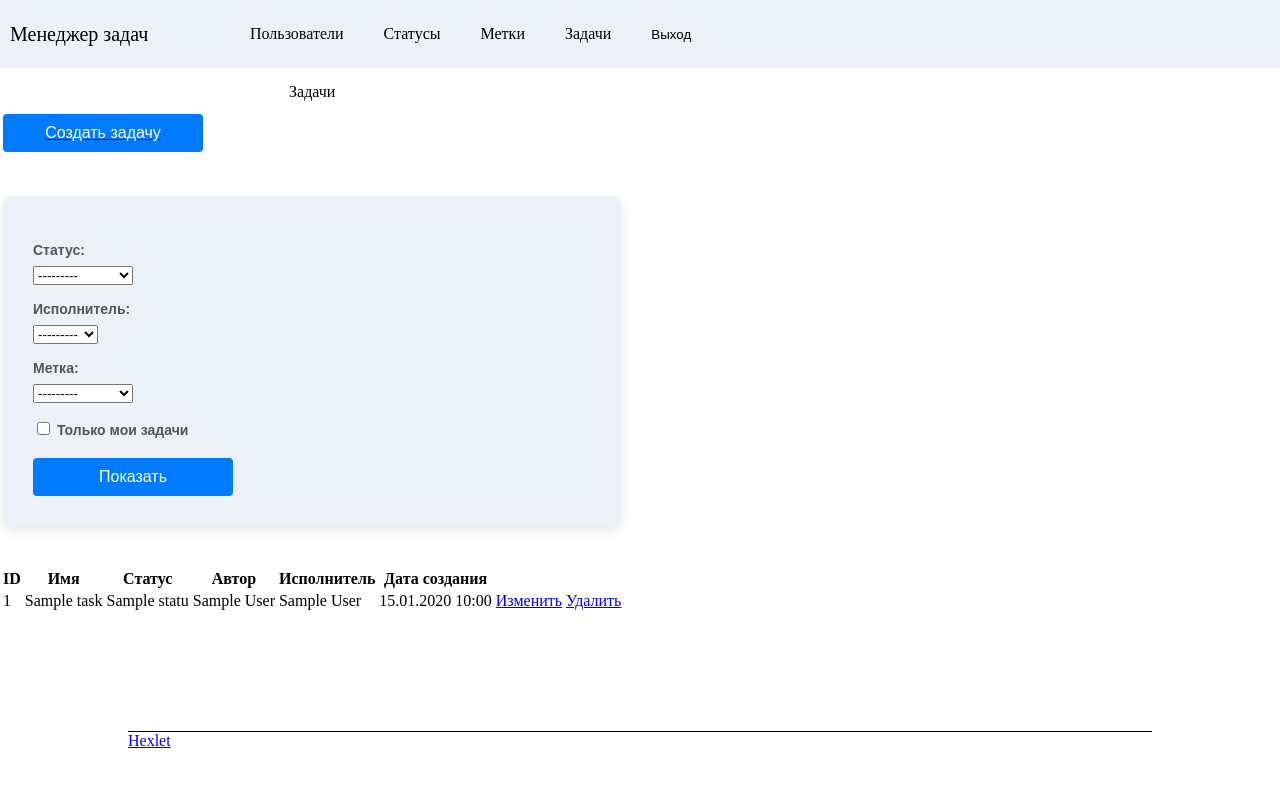
After one commit to A-leks-andr/python-project-52, a Django app: page /tasks/ in a window 1280 px wide. The commit adds this page. Shown: the top 787 px of the page. Run offline with Django 5.2, Linux system fonts and the light colour scheme; a user stored in the database is signed in; tables that the repository leaves empty hold one stand-in row (values such as "Sample post").

Commit message:
added and fixed files for task

```diff
--- a/pyproject.toml
+++ b/pyproject.toml
@@ -7,6 +7,7 @@ requires-python = ">=3.14"
 dependencies = [
     "dj-database-url>=3.1.0",
     "django>=6.0.1",
+    "django-filter>=25.2",
     "gunicorn>=23.0.0",
     "psycopg2-binary>=2.9.11",
     "python-dotenv>=1.2.1",
--- /dev/null
+++ b/staticfiles_collected/task.css
@@ -0,0 +1,106 @@
+/* Базовый контейнер формы */
+.login-form {
+  width: 100%;
+  max-width: 1000px;
+  margin: 40px auto; /* Центрирует саму форму на странице */
+  padding: 30px;
+  background-color: #EBF1F7;
+  border-radius: 8px;
+  box-shadow: 0 4px 12px rgba(0, 0, 0, 0.1);
+  font-family: Arial, sans-serif;
+  box-sizing: border-box;
+  /* Устанавливаем базовое выравнивание по центру для всего содержимого */
+  text-align: left;
+}
+
+.login-form h1 {
+  margin-top: 0;
+  margin-bottom: 25px;
+  color: #333;
+  /* text-align: center; <- Это теперь наследуется от .login-form */
+  font-size: 24px;
+}
+
+/* Группировка меток и полей */
+.form-group {
+  margin-bottom: 20px;
+  /* Отключаем Flexbox, который вызывал проблемы с выравниванием меток */
+  /* display: flex; flex-direction: column; align-items: center; */
+}
+
+/* Метки должны быть блочными элементами, чтобы работать с шириной */
+.login-form label {
+  display: block;
+  margin-bottom: 8px;
+  color: #555;
+  font-size: 14px;
+  /* Выравниваем текст метки по центру над полем ввода */
+  text-align: left;
+}
+
+/* Стилизация полей ввода */
+.login-form input[type="text"],
+.login-form input[type="password"] {
+  width: 100%;
+  max-width: 1000px; /* Ограничиваем ширину поля */
+  padding: 12px;
+  border: 1px solid #ccc;
+  border-radius: 4px;
+  box-sizing: border-box;
+  font-size: 16px;
+  transition: border-color 0.3s ease;
+  /* Центрируем блок input внутри формы с помощью margin: auto */
+  margin-left: auto;
+  margin-right: auto;
+}
+
+.login-form input:focus {
+  border-color: #007bff;
+  outline: none;
+}
+
+/* Стилизация кнопки */
+.submit-btn-red {
+  width: 100%;
+  max-width: 170px;
+  background-color: #ff5c57;
+  padding: 6px;
+  color: #fff;
+  border: none;
+  border-radius: 4px;
+  font-size: 16px;
+  cursor: pointer;
+  transition: background-color 0.3s ease;
+  margin-top: 10px;
+  box-sizing: border-box;
+  /* Центрируем кнопку с помощью margin: auto (display block обязателен) */
+  display: block;
+}
+
+/* Стилизация кнопки */
+.submit-btn-blue {
+  width: 100%;
+  max-width: 200px; /* Ограничиваем ширину кнопки */
+  padding: 10px 20px;
+  background-color: #007bff;
+  color: #fff;
+  border: none;
+  border-radius: 4px;
+  font-size: 16px;
+  cursor: pointer;
+  transition: background-color 0.3s ease;
+  margin-top: 10px;
+  box-sizing: border-box;
+  /* Центрируем кнопку с помощью margin: auto (display block обязателен) */
+  display: block;
+}
+
+.submit-btn:hover {
+  background-color: #0056b3;
+}
+
+.explanation {
+  font-size: 12px;
+  margin-bottom: 12px;
+  color: #5a5a5a;
+}
--- a/staticfiles_collected/users.css
+++ b/staticfiles_collected/users.css
@@ -1,7 +1,7 @@
 
 table {
     width: 80%;
-    min-width: 500px;
+    min-width: 450px;
     border-collapse: collapse;
     margin: 25px auto;
     font-size: 0.9em;
--- a/task_manager/menu.py
+++ b/task_manager/menu.py
@@ -8,6 +8,6 @@ menu_registered = [
     {"url_name": "users", "name": "Пользователи"},
     {"url_name": "statuses", "name": "Статусы"},
     {"url_name": "labels", "name": "Метки"},
-    {"url_name": "users", "name": "Задачи"},
+    {"url_name": "tasks", "name": "Задачи"},
     {"url_name": "logout", "name": "Выход", "is_logout": True},
 ]
--- a/task_manager/settings.py
+++ b/task_manager/settings.py
@@ -53,6 +53,8 @@ INSTALLED_APPS = [
     "task_manager.users.apps.UsersConfig",
     "task_manager.statuses.apps.StatusesConfig",
     "task_manager.labels.apps.LabelsConfig",
+    "django_filters",
+    "task_manager.task.apps.TaskConfig"
 ]
 
 MIDDLEWARE = [
--- a/task_manager/static/users.css
+++ b/task_manager/static/users.css
@@ -1,7 +1,7 @@
 
 table {
     width: 80%;
-    min-width: 500px;
+    min-width: 450px;
     border-collapse: collapse;
     margin: 25px auto;
     font-size: 0.9em;
--- /dev/null
+++ b/task_manager/task/admin.py
@@ -0,0 +1 @@
+# Register your models here.
--- /dev/null
+++ b/task_manager/task/apps.py
@@ -0,0 +1,5 @@
+from django.apps import AppConfig
+
+
+class TaskConfig(AppConfig):
+    name = "task_manager.task"
--- /dev/null
+++ b/task_manager/task/filters.py
@@ -0,0 +1,30 @@
+import django_filters
+from django.contrib.auth import get_user_model
+from .models import Task, Status, Label
+
+User = get_user_model()
+
+class TaskFilter(django_filters.FilterSet):
+    # Фильтр по статусу (выпадающий список статусов)
+    status = django_filters.ModelChoiceFilter(
+        queryset=Status.objects.all(), label='Статус'
+        )
+
+    # Фильтр по исполнителю (выпадающий список пользователей)
+    executor = django_filters.ModelChoiceFilter(
+        queryset=User.objects.all(), label='Исполнитель'
+        )
+
+    # Фильтр по метке (выпадающий список меток)
+    label = django_filters.ModelChoiceFilter(
+        queryset=Label.objects.all(), label='Метка'
+        )
+
+    # Дополнительный чекбокс/фильтр для "Только мои задачи"
+    # Этот фильтр нужно обрабатывать немного иначе в представлении,
+    # но можно добавить базовую логику через custom filter:
+
+    class Meta:
+        model = Task
+        # Явно указываем поля, которые будем фильтровать
+        fields = ['status', 'executor', 'label']
--- /dev/null
+++ b/task_manager/task/models.py
@@ -0,0 +1,49 @@
+from django.contrib.auth import get_user_model
+from django.db import models
+
+from task_manager.labels.models import Label
+from task_manager.statuses.models import Status
+
+User = get_user_model()
+
+
+class Task(models.Model):
+    name = models.CharField(max_length=100, verbose_name="Имя", unique=True)
+    description = models.TextField(
+        blank=True, null=True, verbose_name="Описание"
+    )
+    author = models.ForeignKey(
+        User,
+        on_delete=models.PROTECT,
+        related_name="authored_tasks",
+        verbose_name="Автор",
+        editable=False,
+    )
+    executor = models.ForeignKey(
+        User,
+        on_delete=models.PROTECT,
+        related_name="assigned_tasks",
+        verbose_name="Исполнитель",
+        blank=True,
+        null=True,
+    )
+    created_at = models.DateTimeField(
+        auto_now_add=True, verbose_name="Дата создания"
+    )
+    status = models.ForeignKey(
+        Status, on_delete=models.PROTECT, verbose_name="Статус"
+    )
+    label = models.ForeignKey(
+        Label,
+        on_delete=models.PROTECT,
+        verbose_name="Метка",
+        blank=True,
+        null=True,
+    )
+
+    class Meta:
+        verbose_name = "Задача"
+        verbose_name_plural = "Задачи"
+
+    def __str__(self):
+        return self.name
--- /dev/null
+++ b/task_manager/task/tests.py
@@ -0,0 +1 @@
+# Create your tests here.
--- /dev/null
+++ b/task_manager/task/urls.py
@@ -0,0 +1,6 @@
+from django.urls import path
+from task_manager.task import views
+
+urlpatterns = [
+    path("", views.TaskListView.as_view(), name="tasks")
+    ]
--- /dev/null
+++ b/task_manager/task/views.py
@@ -0,0 +1,39 @@
+from django.shortcuts import render
+from django.views.generic import ListView
+from django.contrib.auth.mixins import LoginRequiredMixin
+from django.db.models import Value, CharField
+from django.db.models.functions import Concat
+from .models import Task
+from task_manager.task.filters import TaskFilter
+from task_manager.menu import menu_registered
+
+class TaskListView(LoginRequiredMixin, ListView):
+    model = Task
+    template_name = 'task/tasks_list.html'
+    context_object_name = 'tasks'
+
+    def get_queryset(self):
+        queryset = Task.objects.all().annotate(
+            author_full_name=Concat(
+                'author__first_name', Value(' '), 'author__last_name',
+                output_field=CharField()
+            ),
+            executor_full_name=Concat(
+                'executor__first_name', Value(' '), 'executor__last_name',
+                output_field=CharField()
+            )
+        )
+
+        self.filter_set = TaskFilter(self.request.GET, queryset=queryset)
+
+        if self.request.GET.get('my_tasks'):
+            queryset = queryset.filter(author=self.request.user)
+            self.filter_set = TaskFilter(self.request.GET, queryset=queryset)
+
+        return self.filter_set.qs.distinct()
+
+    def get_context_data(self, **kwargs):
+        context = super().get_context_data(**kwargs)
+        context["menu"] = menu_registered
+        context['filter'] = self.filter_set
+        return context
--- /dev/null
+++ b/task_manager/templates/task/tasks_list.html
@@ -0,0 +1,72 @@
+{% extends "base.html" %}
+
+{% block head %}
+{% load static %}
+    <link rel="stylesheet" href="{% static 'task.css' %}">
+{% endblock %}
+
+{% block content %}
+
+<div class="tb-wr">
+<table>
+    <caption>Задачи</caption>
+    <thead>
+        <tr>
+            <th colspan="7">
+            <a href="{% url 'create_status' %}" class="a_non_dec">
+            <button type="submit" class="submit-btn-blue">Создать задачу</button>
+            </a>
+            </th>
+        </tr>
+        <tr>
+            <th colspan="7">
+            <div class="login-form">
+                <form method="get">
+                    <div class="form-group">
+                        {{ filter.form.as_p }}
+                        <label>
+                        <input type="checkbox" name="my_tasks" value="true"
+                        {% if request.GET.my_tasks %}checked{% endif %}>
+                        Только мои задачи
+                        </label>
+                    </div>
+                    <button type="submit" class="submit-btn-blue">Показать</button>
+                </form>
+            </div>
+            </th>
+            </tr>
+            <tr>
+                <th class="coll_w30">ID</th>
+                <th class="coll_w250">Имя</th>
+                <th>Статус</th>
+                <th>Автор</th>
+                <th>Исполнитель</th>
+                <th>Дата создания</th>
+                <th></th>
+            </tr>
+    </thead>
+    <tbody>
+        {% for task in tasks %}
+        <tr>
+            <td>{{ task.id }}</td>
+            <td>{{ task.name }}</td>
+            <td>{{ task.status.name }}</td>
+            <td>{{ task.author_full_name }}</td>
+            <td>{{ task.executor_full_name }}</td>
+            <td>{{ task.created_at|date:"d.m.Y H:i" }}</td>
+            <td>
+                <a href="{% url 'update_status' task.id %}" class="bt_us">Изменить</a>
+                <a href="{% url 'delete_status' task.id %}" class="bt_us">Удалить</a>
+            </td>
+        </tr>
+            {% empty %}
+        <tr>
+            <td colspan="7">Задачи не найдены</td>
+        </tr>
+            {% endfor %}
+    </tbody>
+</table>
+</div>
+
+
+{% endblock %}
--- a/task_manager/urls.py
+++ b/task_manager/urls.py
@@ -11,4 +11,5 @@ urlpatterns = [
     path("logout/", views.UserLogoutView.as_view(), name="logout"),
     path("statuses/", include("task_manager.statuses.urls")),
     path("labels/", include("task_manager.labels.urls")),
+    path("tasks/", include("task_manager.task.urls")),
 ]
```
Also changed, not shown: task_manager/static/task.css (added, +176 -0 lines), task_manager/task/__init__.py (added), task_manager/task/migrations/0001_initial.py (added), task_manager/task/migrations/__init__.py (added), 1 other file.
